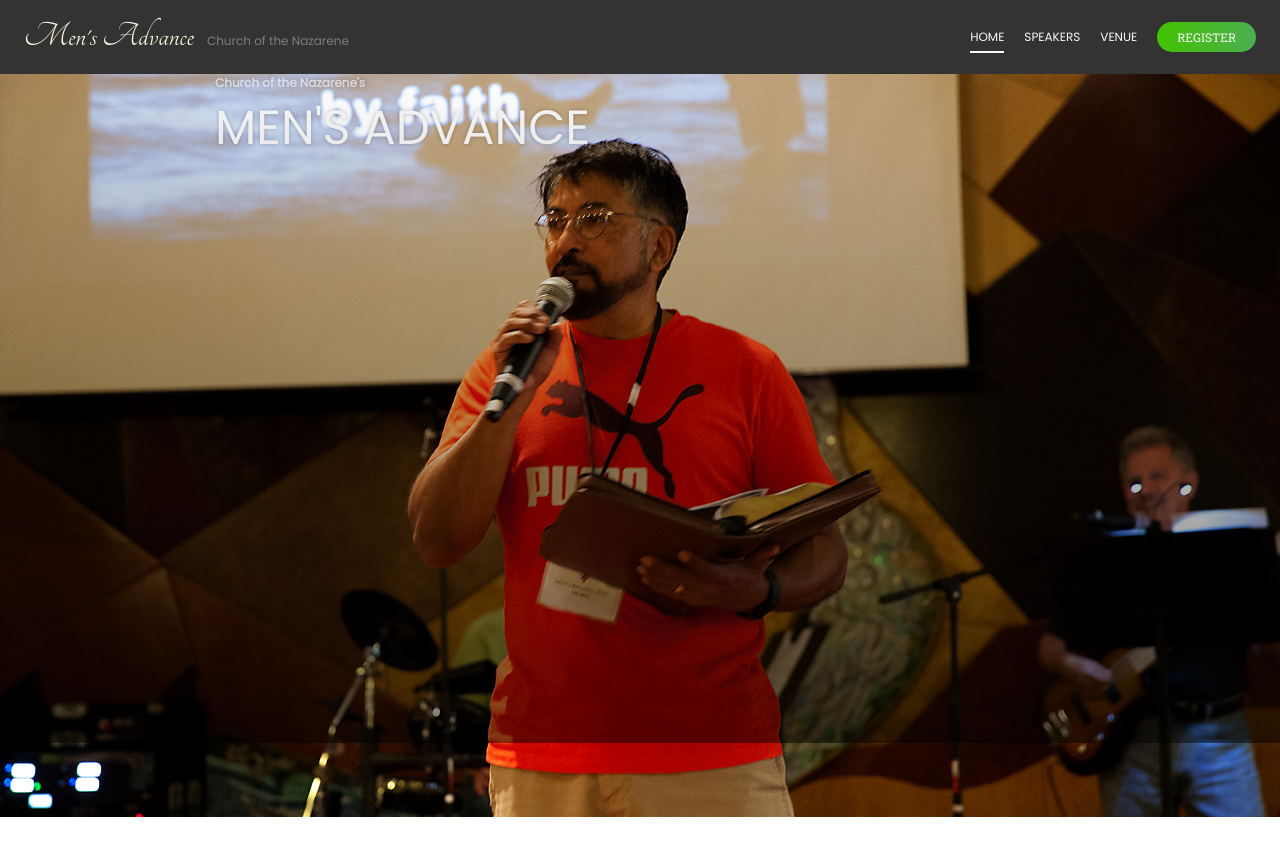
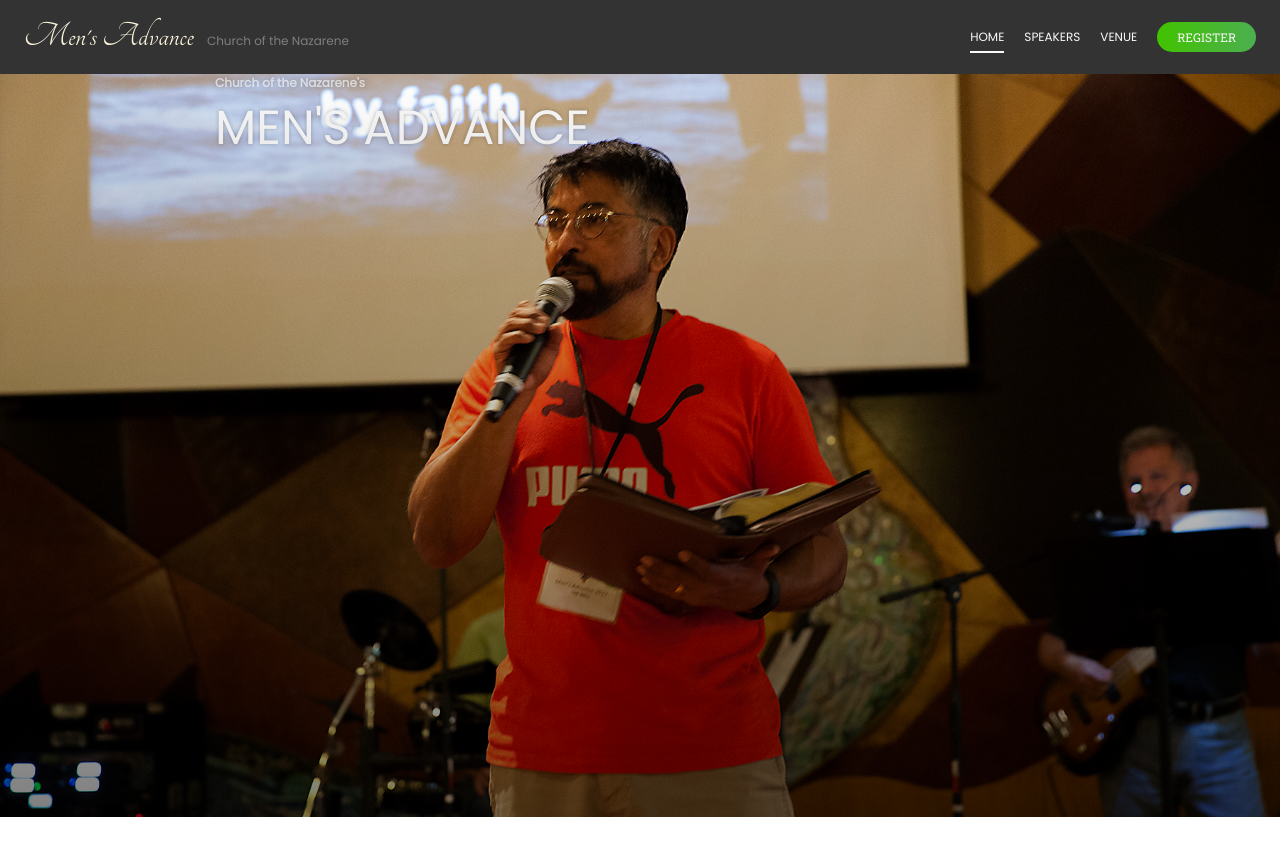
Before and after one commit to juliancoleman/mens-advance, a Jekyll site: the page built from index.html, in a window 1280 px wide. Shown: the top 856 px of the page. Built offline with Jekyll 4.4.1, drawn with Linux system fonts in a browser that asks for light colours.

Commit message:
fixes overlay size

```diff
--- a/_sass/components/hero.scss
+++ b/_sass/components/hero.scss
@@ -20,7 +20,7 @@
     position: absolute;
     top: 0;
     left: 0;
-    height: inherit;
+    height: 100%;
     width: 100%;
   }
 
```
